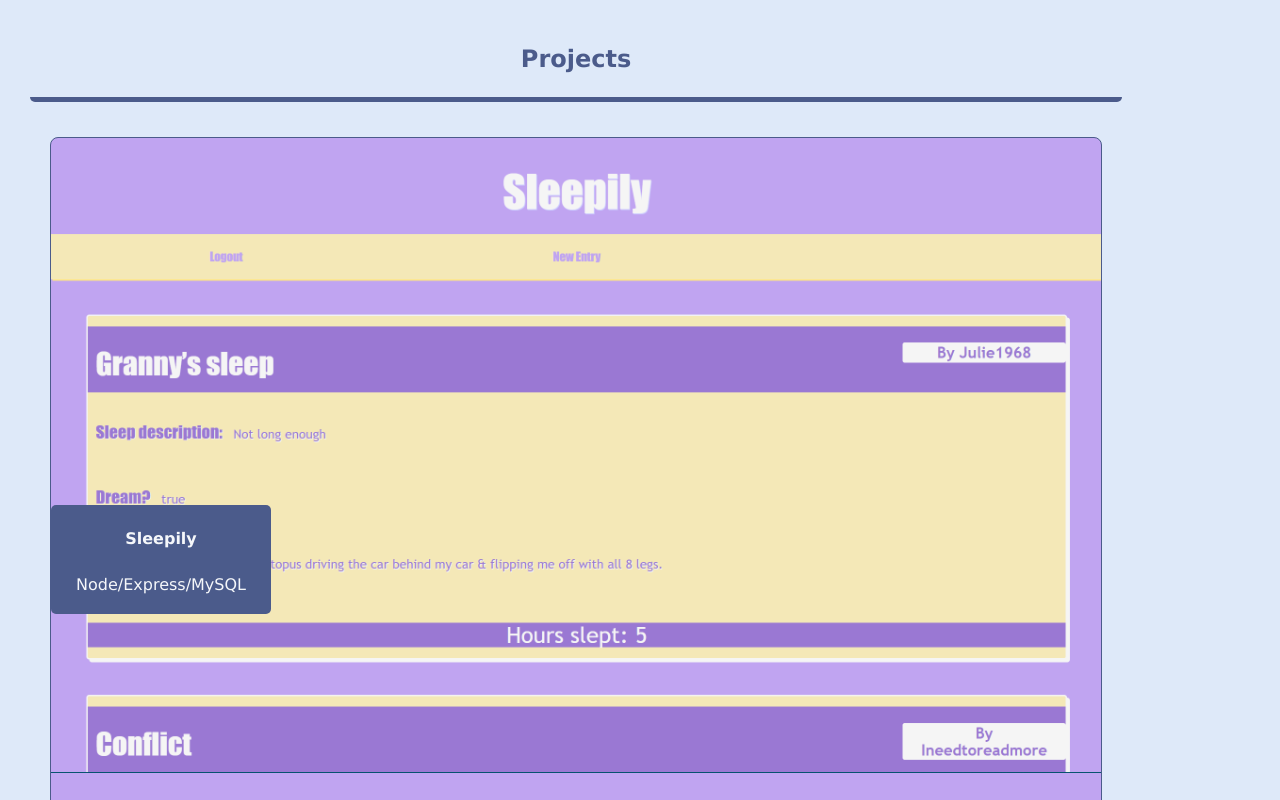
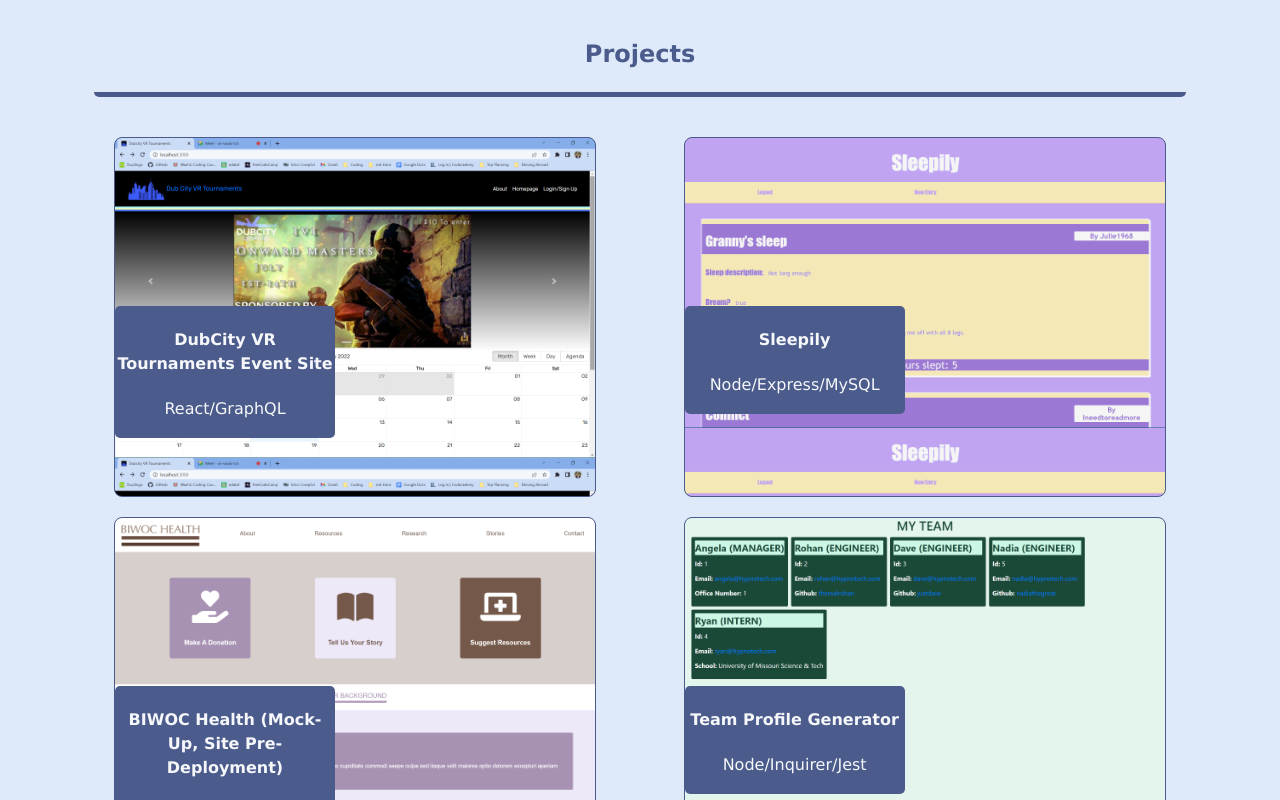
Before and after one commit to colleenkhm/talent-show, a React (Create React App) app: page / in a window 1280 px wide. Shown: the part 740-1540 px from the top of the page. Built offline with nearby package versions, Linux system fonts and the light colour scheme.

Commit message:
added dubcity app to projects

```diff
--- a/package.json
+++ b/package.json
@@ -9,7 +9,9 @@
     "@testing-library/user-event": "^13.5.0",
     "gh-pages": "^4.0.0",
     "react": "^17.0.2",
+    "react-bootstrap": "^2.4.0",
     "react-dom": "^17.0.2",
+    "react-router-dom": "^6.3.0",
     "react-scripts": "5.0.1",
     "web-vitals": "^2.1.4"
   },
--- a/src/components/Nav/index.js
+++ b/src/components/Nav/index.js
@@ -1,4 +1,5 @@
 import React from 'react';
+// import { Link } from 'react-router-dom';
 
 function Nav(props) {
     const {
@@ -8,7 +9,7 @@ function Nav(props) {
     return (
         <header className="flex-row px-1">
             <h1>
-                <a href="https://colleenkhm.github.io/talent-show/">
+                <a href="/">
                     Colleen Murray
                 </a>
             </h1>
--- a/src/components/Work/index.js
+++ b/src/components/Work/index.js
@@ -6,6 +6,12 @@ function Work() {
         <section class="section" id="work">
             <h2>Projects</h2>
         <div class="work-container">
+            <a class="flex-item" id="dubcity" href="https://dub-city-vr-tournaments.herokuapp.com/" target="_blank" rel="noopener noreferrer">
+                <div>
+                    <h4>DubCity VR Tournaments Event Site</h4>
+                    <p>React/GraphQL</p>
+                </div>
+            </a>
             <a class="flex-item" id="sleepily" href="https://sleepy-cove-47573.herokuapp.com/" target="_blank" rel="noopener noreferrer">
                 <div>
                     <h4>Sleepily</h4>
--- a/src/index.css
+++ b/src/index.css
@@ -1,6 +1,7 @@
 main {
   max-width: 90%;
   padding: 50px 30px;
+  margin-left: 5%;
 }
 
 :root {
@@ -112,6 +113,7 @@ footer ul li a {
   display: flex;
   flex-wrap: wrap;
   justify-content: space-between;
+  padding-top: 15px;
 }
 
 a {
@@ -200,11 +202,11 @@ img {
   border-radius: 8px;
 }
 
-.flex-item:first-child {
+/* .flex-item:first-child {
   min-height: 700px;
   flex-basis: 100%;
   margin-top: 5px;
-}
+} */
 
 .flex-item:hover {
   opacity: 50%;
@@ -245,6 +247,11 @@ img {
   margin-top: 70px;
 }
 
+#dubcity {
+  background-image: url("assets/images/dubcity-screenshot.png");
+  background-size: contain;
+}
+
 #guess-that-movie {
   background-image: url("assets/images/guess-that-movie-screenshot.png");
   background-size: contain;
```
Also changed, not shown: src/assets/images/dubcity-screenshot.png (added), 1 other file (tests, documents, lock files or other folders).
